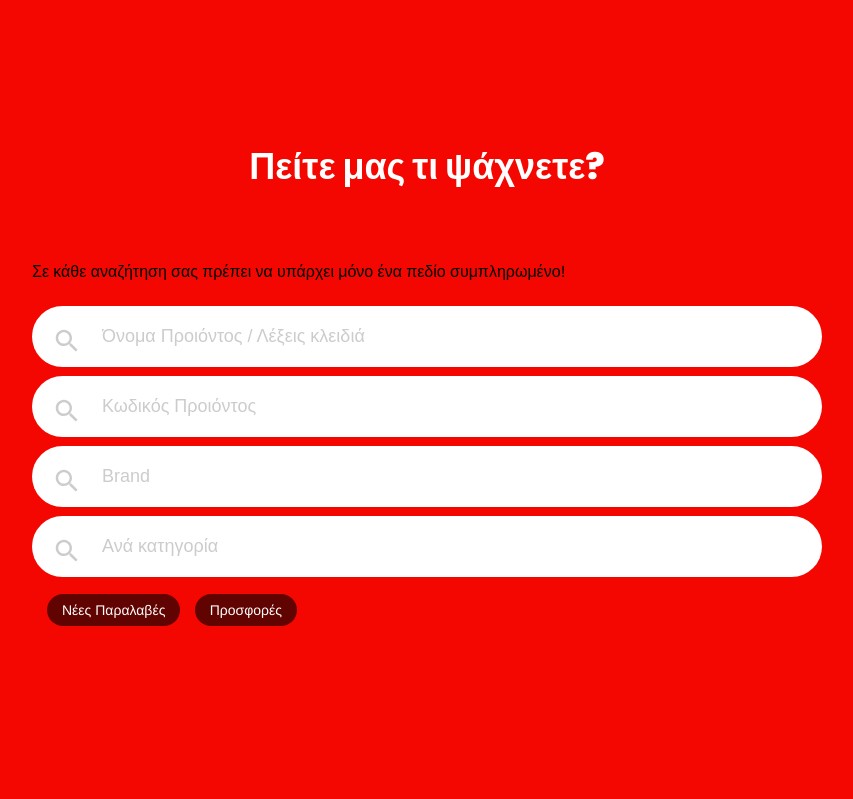
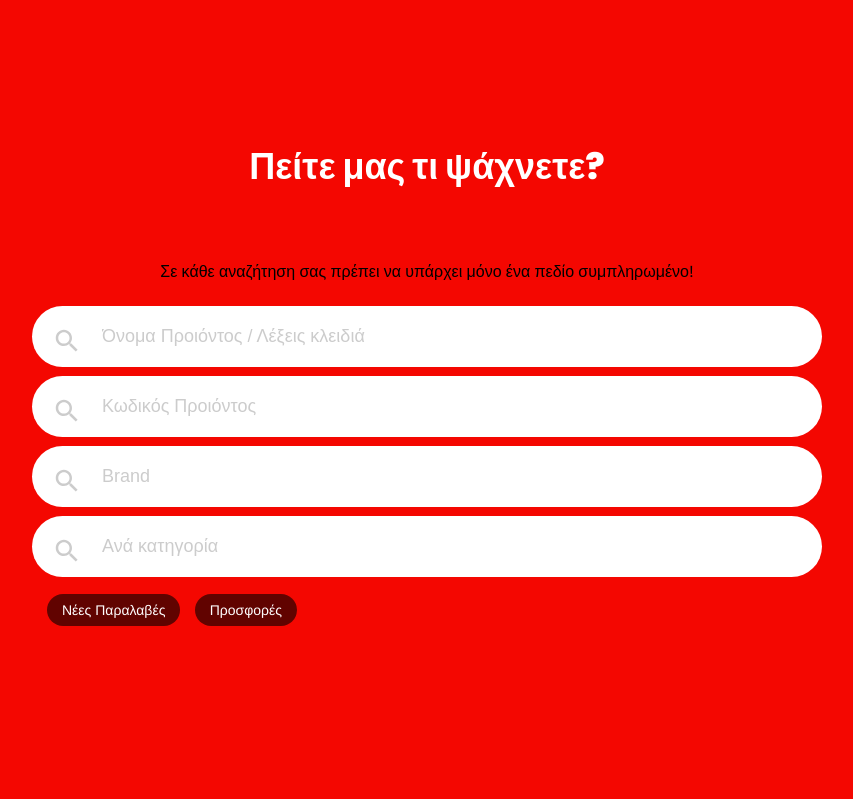
Before and after one commit to thrassoz/booomsearch, a Flask app: page / in a window 1280 px wide. Shown: the part 153-952 px from the top of the page, without its empty margins (213-1066 px from the left). Run offline with Flask 2, Linux system fonts and the light colour scheme.

Commit message:
Update main.css

```diff
--- a/static/css/main.css
+++ b/static/css/main.css
@@ -14,6 +14,11 @@ html {
 
   #legend{
       font-family: 'Poppins', sans-serif;
+  }
+
+#warning {
+    text-align:center;
+
   }
 
   header {
```
